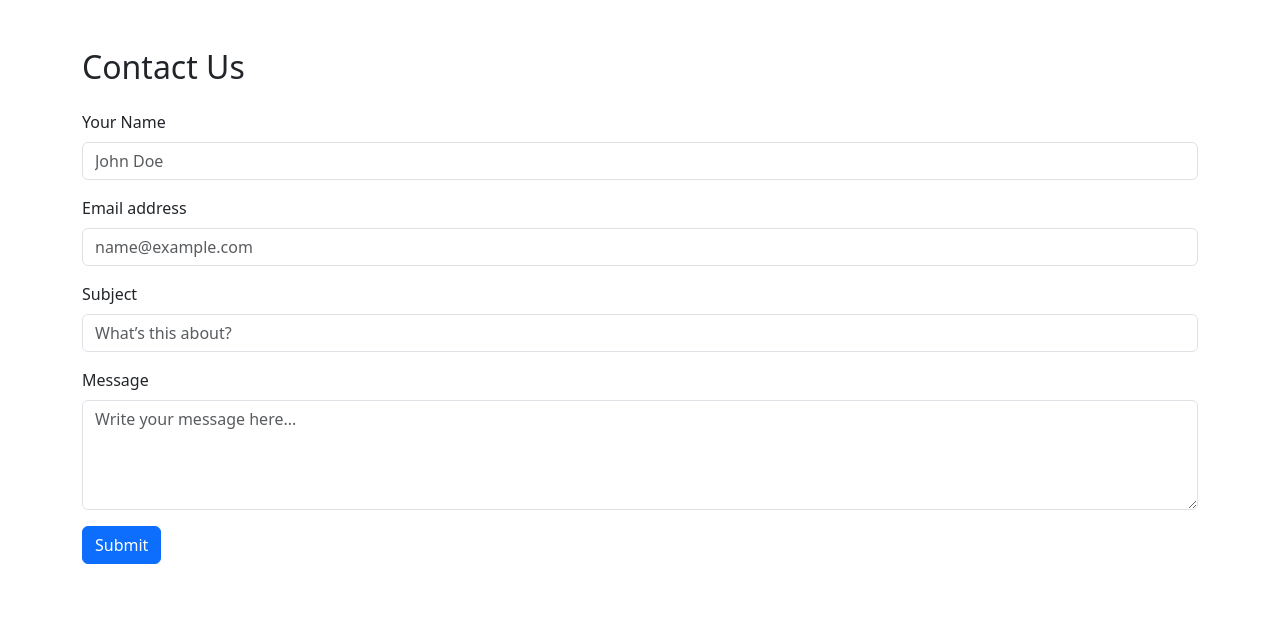
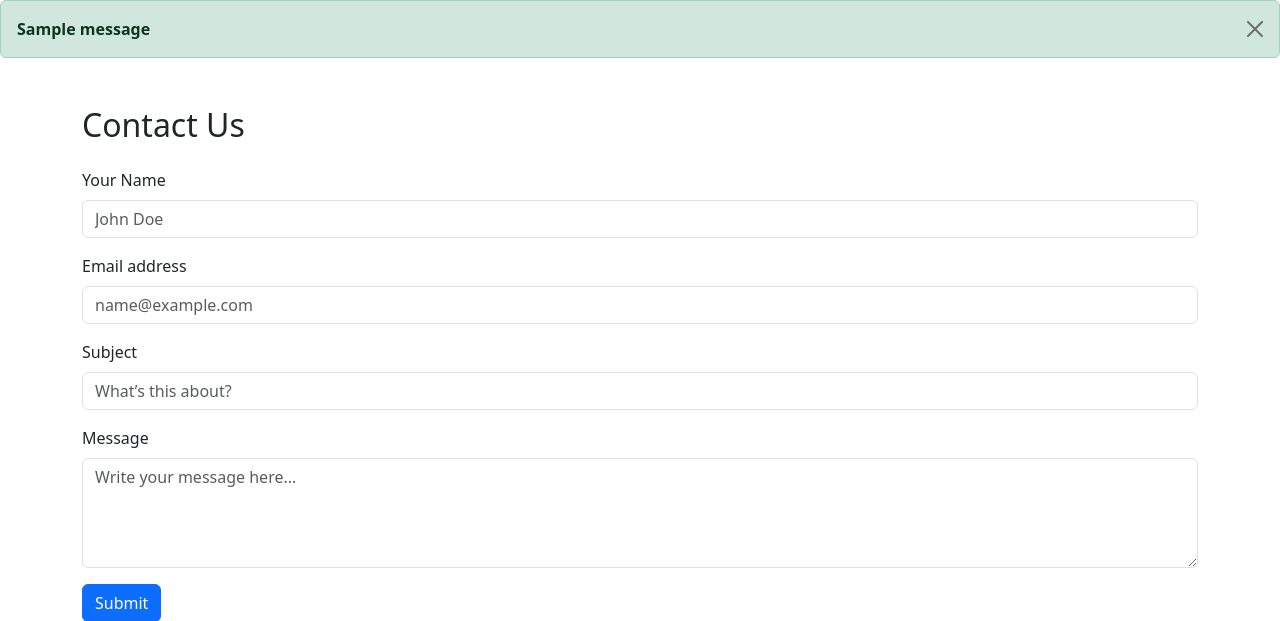
Before and after one commit to shashwat2048/Hello, a Django app: page /contact in a window 1280 px wide. Shown: the part 56-677 px from the top of the page. Run offline with Django 5.2, Linux system fonts and the light colour scheme; one stand-in notice (Sample message) is shown.

Commit message:
feat: add alert messages to contact form template

```diff
--- a/templates/contact.html
+++ b/templates/contact.html
@@ -4,6 +4,17 @@ contact
 {% endblock title %}
 {% block body %}
 {% load static %}
+
+
+
+  {% if messages %}
+    {% for message in messages %}
+     <div class="alert alert-{{message.tags}} alert-dismissible fade show" role="alert">
+        <strong>{{message}}</strong>
+        <button type="button" class="btn-close" data-bs-dismiss="alert" aria-label="Close"></button>
+     </div>
+    {% endfor %}
+  {% endif %}
   <div class="container mt-5">
     <h2 class="mb-4">Contact Us</h2>
     <form method="post" action="/contact">
```
